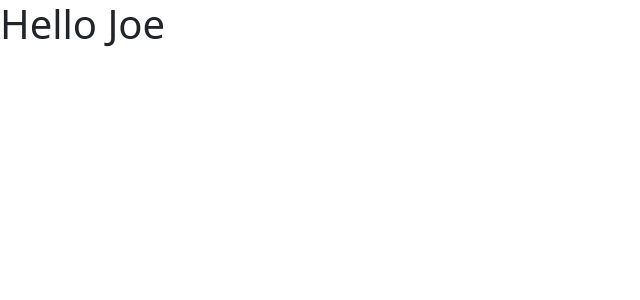
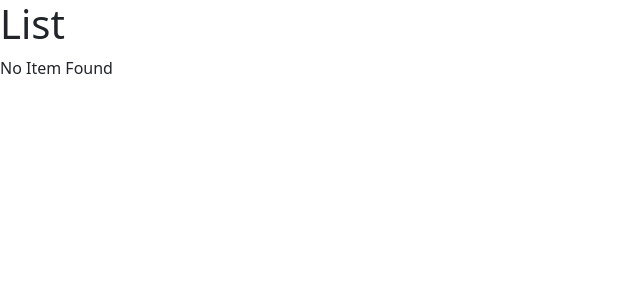
Before and after one commit to limbospoon/first-react-app, a React (Vite) app: page / in a window 1280 px wide. Shown: the top 300 px of the page, without its empty margins (0-640 px from the left). Built offline with nearby package versions, Linux system fonts and the light colour scheme.

Commit message:
showcase of a dynamic page

```diff
--- a/src/App.tsx
+++ b/src/App.tsx
@@ -1,8 +1,8 @@
-import Message from "./Message";
+import ListGroup from "./components/ListGroup";
 
 function App()
 {
-  return <div><Message /></div>
+  return <div><ListGroup /></div>
 }
 
 export default App;
--- a/src/components/ListGroup.tsx
+++ b/src/components/ListGroup.tsx
@@ -0,0 +1,34 @@
+
+function ListGroup() {
+
+  let items = [
+    'Sword',
+    'Mace',
+    'Staff',
+    'Spear'
+  ];
+
+  items = [];
+
+  /* Check if list is empty */
+  const ListSizeCheck = items.length === 0 && <p>No Item Found</p>;
+  /* Function that returns ListSizeCheck variable */
+  const ListIsEmpty = () => { return ListSizeCheck;}
+
+  return (
+    /* Can only return html elements but using curly braces allows you to return more then html elements */
+    <>
+      <h1>List</h1>
+      {/* Call ListIsEmpty function this allows the page to change dynamic depending
+        if the list is empty or not */}
+      {ListIsEmpty()}
+      {/* class needs to be changed to className for JSX */}
+      <ul className="list-group">
+        {/* Covert items to list elements. Note: must be done between curly braces */}
+        {items.map(item => <li key={item} className="list-group-item">{item}</li>)}
+      </ul>
+    </>
+  );
+}
+
+export default ListGroup;
```
